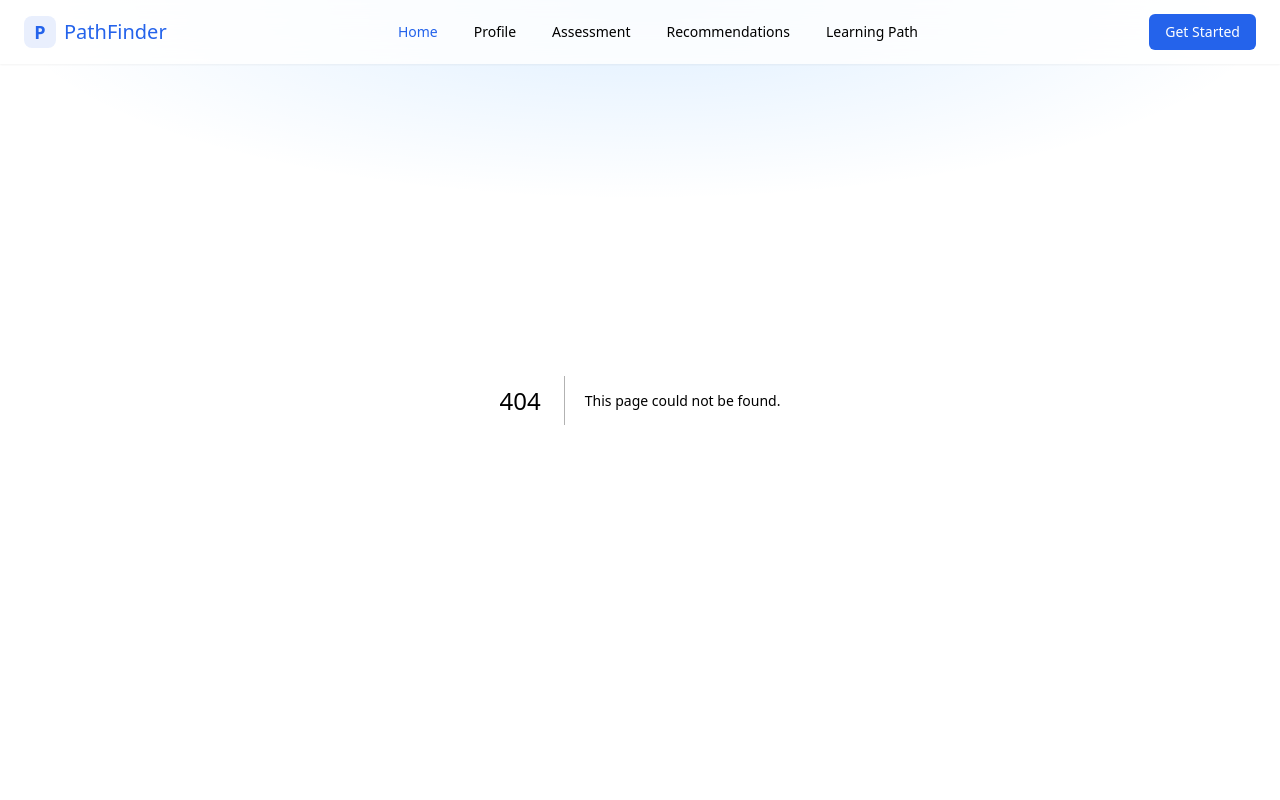
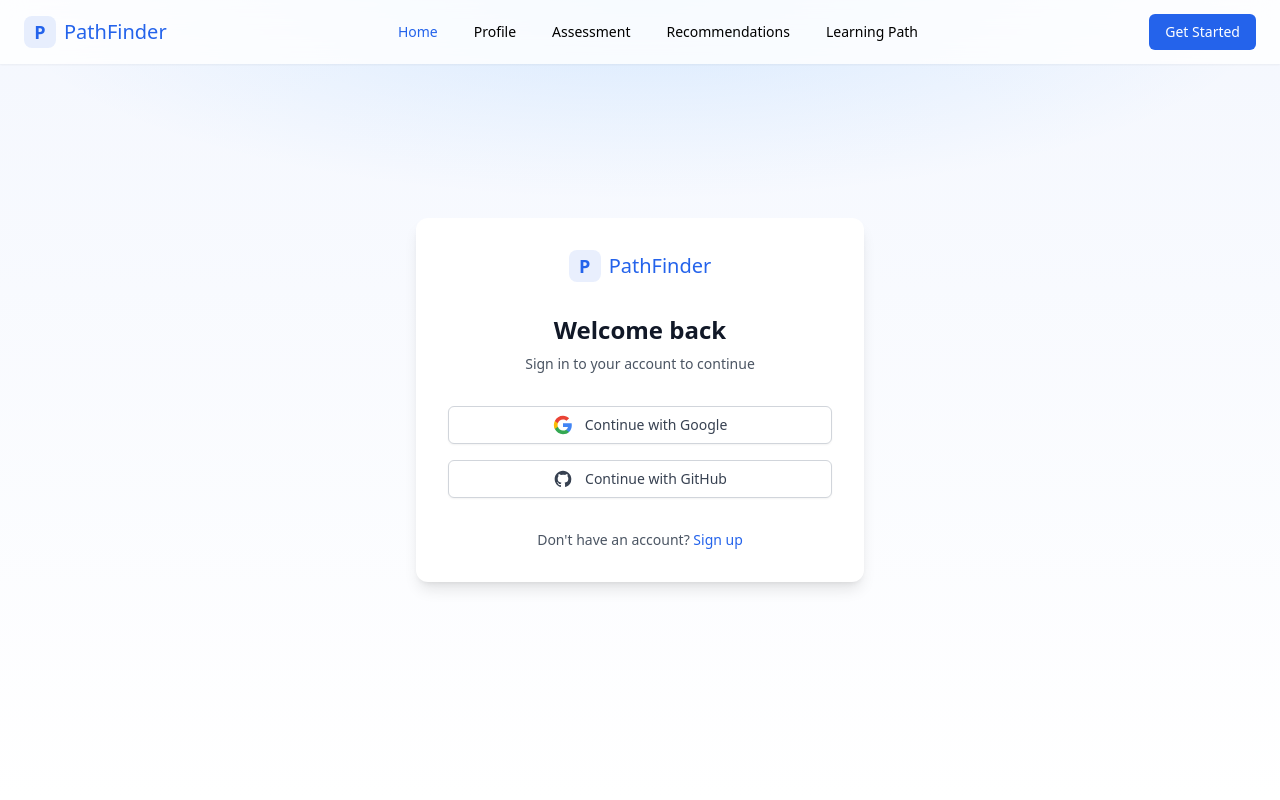
Before and after one commit to DevSsChar/SGP, a Next.js app: page /login in a window 1280 px wide. Before the commit this address had no page. Shown: the top 800 px of the page. Built offline with nearby package versions, Linux system fonts and the light colour scheme.

Commit message:
Updated Navbar Link to Login, Made a basic login UI

```diff
--- /dev/null
+++ b/app/api/auth/[...nextauth]/route.js
@@ -0,0 +1,38 @@
+import NextAuth from 'next-auth';
+import GoogleProvider from 'next-auth/providers/google';
+import GithubProvider from 'next-auth/providers/github';
+
+const handler = NextAuth({
+  providers: [
+    GoogleProvider({
+      clientId: process.env.GOOGLE_CLIENT_ID,
+      clientSecret: process.env.GOOGLE_CLIENT_SECRET,
+    }),
+    GithubProvider({
+      clientId: process.env.GITHUB_ID,
+      clientSecret: process.env.GITHUB_SECRET,
+    }),
+  ],
+  pages: {
+    signIn: '/login',
+  },
+  session: {
+    strategy: 'jwt',
+  },
+  callbacks: {
+    async jwt({ token, user }) {
+      if (user) {
+        token.id = user.id;
+      }
+      return token;
+    },
+    async session({ session, token }) {
+      if (token) {
+        session.user.id = token.id;
+      }
+      return session;
+    },
+  },
+});
+
+export { handler as GET, handler as POST };
--- /dev/null
+++ b/app/login/page.js
@@ -0,0 +1,84 @@
+"use client"
+import React from 'react';
+import { signIn } from 'next-auth/react';
+import { useRouter } from 'next/navigation';
+import Link from 'next/link';
+
+const LoginPage = () => {
+  const router = useRouter();
+
+  const handleGoogleSignIn = () => {
+    signIn('google', { callbackUrl: '/profile' });
+  };
+
+  const handleGithubSignIn = () => {
+    signIn('github', { callbackUrl: '/profile' });
+  };
+
+  return (
+    <div className="min-h-screen flex items-center justify-center bg-gradient-to-b from-[hsla(221,83%,53%,0.05)] to-white mt-18">
+      <div className="w-full max-w-md p-8 space-y-8 bg-white rounded-xl shadow-lg">
+        <div className="text-center">
+          <Link href="/" className="inline-flex items-center gap-2 mb-8">
+            <div className="h-8 w-8 rounded-lg bg-[hsla(221,83%,53%,0.1)] flex items-center justify-center">
+              <span className="text-[hsla(221,83%,53%,1)] text-lg font-bold">P</span>
+            </div>
+            <span className="text-xl font-medium text-[hsla(221,83%,53%,1)]">PathFinder</span>
+          </Link>
+          <h2 className="text-2xl font-bold text-gray-900">Welcome back</h2>
+          <p className="mt-2 text-sm text-gray-600">Sign in to your account to continue</p>
+        </div>
+
+        <div className="mt-8 space-y-4">
+          <button
+            onClick={handleGoogleSignIn}
+            className="w-full flex items-center justify-center gap-3 py-2 px-4 border border-gray-300 rounded-md shadow-sm bg-white text-sm font-medium text-gray-700 hover:bg-gray-50 focus:outline-none focus:ring-2 focus:ring-offset-2 focus:ring-[hsla(221,83%,53%,1)]"
+          >
+            <svg className="w-5 h-5" viewBox="0 0 24 24">
+              <path
+                d="M22.56 12.25c0-.78-.07-1.53-.2-2.25H12v4.26h5.92c-.26 1.37-1.04 2.53-2.21 3.31v2.77h3.57c2.08-1.92 3.28-4.74 3.28-8.09z"
+                fill="#4285F4"
+              />
+              <path
+                d="M12 23c2.97 0 5.46-.98 7.28-2.66l-3.57-2.77c-.98.66-2.23 1.06-3.71 1.06-2.86 0-5.29-1.93-6.16-4.53H2.18v2.84C3.99 20.53 7.7 23 12 23z"
+                fill="#34A853"
+              />
+              <path
+                d="M5.84 14.09c-.22-.66-.35-1.36-.35-2.09s.13-1.43.35-2.09V7.07H2.18C1.43 8.55 1 10.22 1 12s.43 3.45 1.18 4.93l2.85-2.22.81-.62z"
+                fill="#FBBC05"
+              />
+              <path
+                d="M12 5.38c1.62 0 3.06.56 4.21 1.64l3.15-3.15C17.45 2.09 14.97 1 12 1 7.7 1 3.99 3.47 2.18 7.07l3.66 2.84c.87-2.6 3.3-4.53 6.16-4.53z"
+                fill="#EA4335"
+              />
+            </svg>
+            Continue with Google
+          </button>
+
+          <button
+            onClick={handleGithubSignIn}
+            className="w-full flex items-center justify-center gap-3 py-2 px-4 border border-gray-300 rounded-md shadow-sm bg-white text-sm font-medium text-gray-700 hover:bg-gray-50 focus:outline-none focus:ring-2 focus:ring-offset-2 focus:ring-[hsla(221,83%,53%,1)]"
+          >
+            <svg className="w-5 h-5" fill="currentColor" viewBox="0 0 24 24">
+              <path
+                fillRule="evenodd"
+                d="M12 2C6.477 2 2 6.484 2 12.017c0 4.425 2.865 8.18 6.839 9.504.5.092.682-.217.682-.483 0-.237-.008-.868-.013-1.703-2.782.605-3.369-1.343-3.369-1.343-.454-1.158-1.11-1.466-1.11-1.466-.91-.62.069-.608.069-.608 1.003.07 1.531 1.032 1.531 1.032.892 1.53 2.341 1.088 2.91.832.092-.647.35-1.088.636-1.338-2.22-.253-4.555-1.113-4.555-4.951 0-1.093.39-1.988 1.029-2.688-.103-.253-.446-1.272.098-2.65 0 0 .84-.27 2.75 1.026A9.564 9.564 0 0112 6.844c.85.004 1.705.115 2.504.337 1.909-1.296 2.747-1.027 2.747-1.027.546 1.379.202 2.398.1 2.651.64.7 1.028 1.595 1.028 2.688 0 3.848-2.339 4.695-4.566 4.943.359.309.678.92.678 1.855 0 1.338-.012 2.419-.012 2.747 0 .268.18.58.688.482A10.019 10.019 0 0022 12.017C22 6.484 17.522 2 12 2z"
+                clipRule="evenodd"
+              />
+            </svg>
+            Continue with GitHub
+          </button>
+        </div>
+
+        <p className="mt-8 text-center text-sm text-gray-600">
+          Don't have an account?{' '}
+          <Link href="/register" className="font-medium text-[hsla(221,83%,53%,1)] hover:text-[hsla(221,83%,53%,0.8)]">
+            Sign up
+          </Link>
+        </p>
+      </div>
+    </div>
+  );
+};
+
+export default LoginPage;
--- a/components/Navbar.jsx
+++ b/components/Navbar.jsx
@@ -66,7 +66,7 @@ const Navbar = () => {
               }`} href="/learning-path">Learning Path</Link>
             </nav>
             <div className="flex items-center gap-2">
-              <Link className="py-2 px-4 text-sm rounded-md bg-[hsla(221,83%,53%,1)] text-white hover:bg-[hsla(221,83%,53%,0.9)] transition-colors" href="/profile">Get Started</Link>
+              <Link className="py-2 px-4 text-sm rounded-md bg-[hsla(221,83%,53%,1)] text-white hover:bg-[hsla(221,83%,53%,0.9)] transition-colors" href="/login">Get Started</Link>
               <button
                 onClick={() => setIsMenuOpen(!isMenuOpen)}
                 className="md:hidden p-2 rounded-md hover:bg-muted text-gray-900"
```
